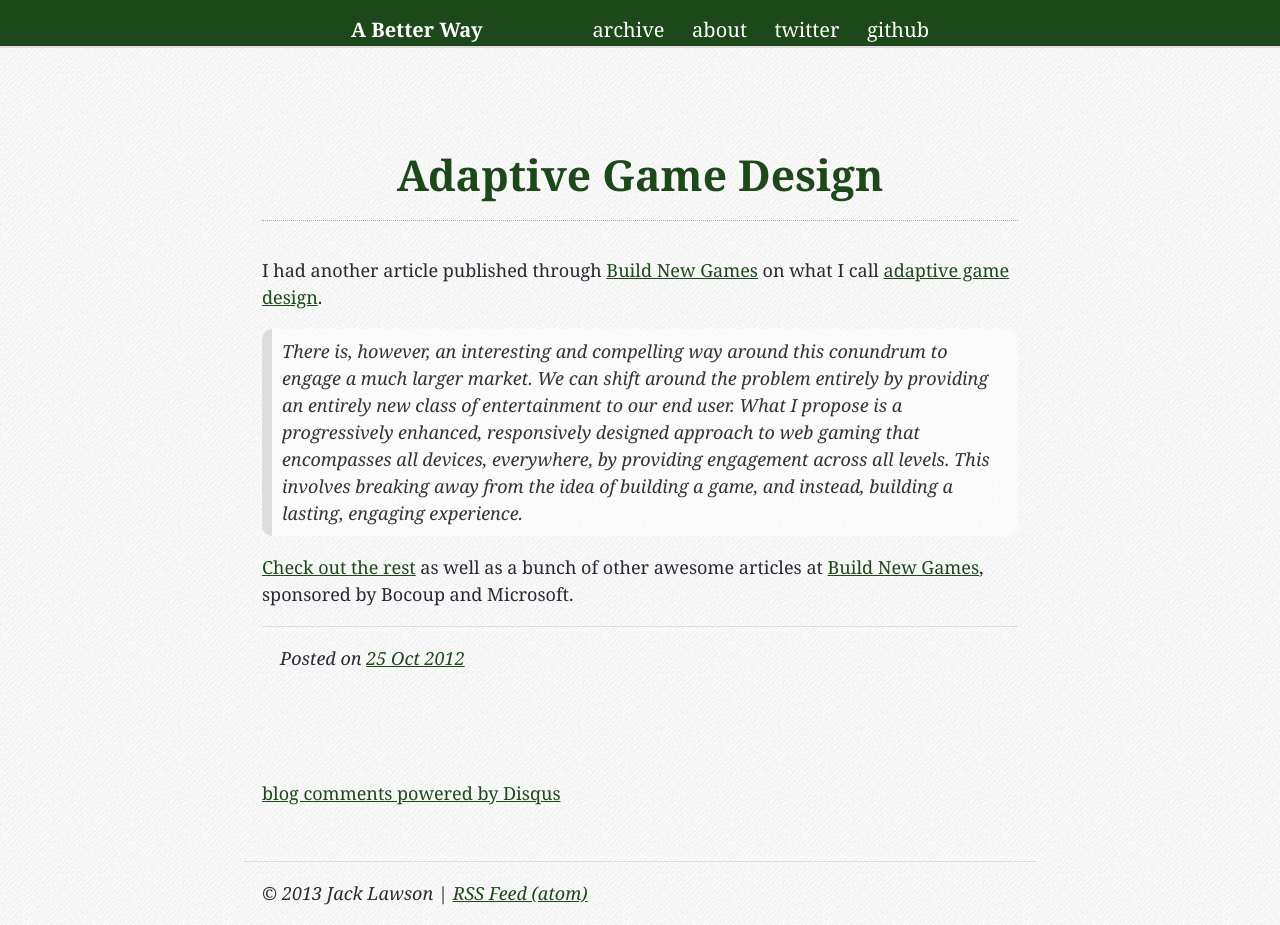
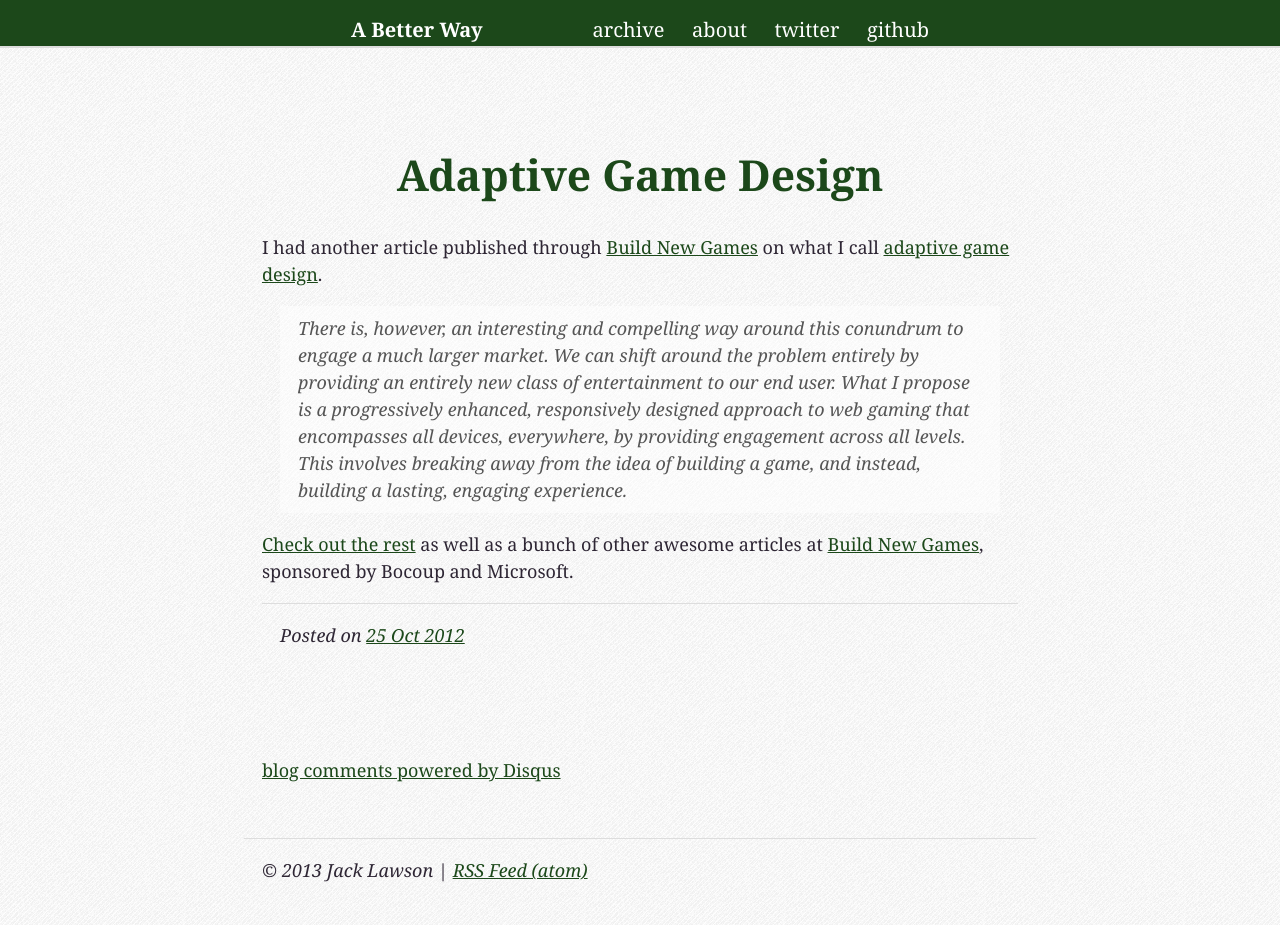
Before and after one commit to ajacksified/ajacksified.github.com, a Jekyll site: the page built from _posts/2012-10-25-adaptive-game-design.markdown, in a window 1280 px wide. Built offline with Jekyll 4.4.1, drawn with Linux system fonts in a browser that asks for light colours; Markdown is read by kramdown in place of the engine named in the settings; comment, search, counter and statistics services are not loaded; after the commit the page ends 902 px from its top, so only the background shows below that.

Commit message:
blockquote, h1 style updates

```diff
--- a/css/styles.css
+++ b/css/styles.css
@@ -33,9 +33,6 @@ h1 a, h2 a {
 
 h1 {
   font-size: 32pt;
-  text-align: center;
-  border-bottom: 1px dotted #aaa;
-  padding-bottom: .5em;
   margin-top: 2em;
 }
 
@@ -59,15 +56,11 @@ article {
   margin: 1em auto;
 }
 
-article blockquote {
-  margin: 1em;
-}
-
 article li {
   margin-left: 2.5em;
 }
 
-article p, article ol, article blockquote, article ul, .addthis_toolbox {
+article p, article ol, article ul, .addthis_toolbox {
   margin: 0 auto 1em auto;
 }
 
@@ -102,13 +95,11 @@ pre, code {
 
 blockquote {
   font-style: italic;
-  color: #333;
+  color: #555;
   background: rgba(255,255,255,.5);
-  border-left:10px solid #ddd;
-  margin:1.5em 10px;
-  padding:.5em 10px;
-  quotes:"\201C""\201D""\2018""\2019";
-  border-radius: 10px;
+  margin: 1em;
+  padding: .5em 1em;
+  quotes: "\201C""\201D""\2018""\2019";
 }
 
 blockquote p {
```
